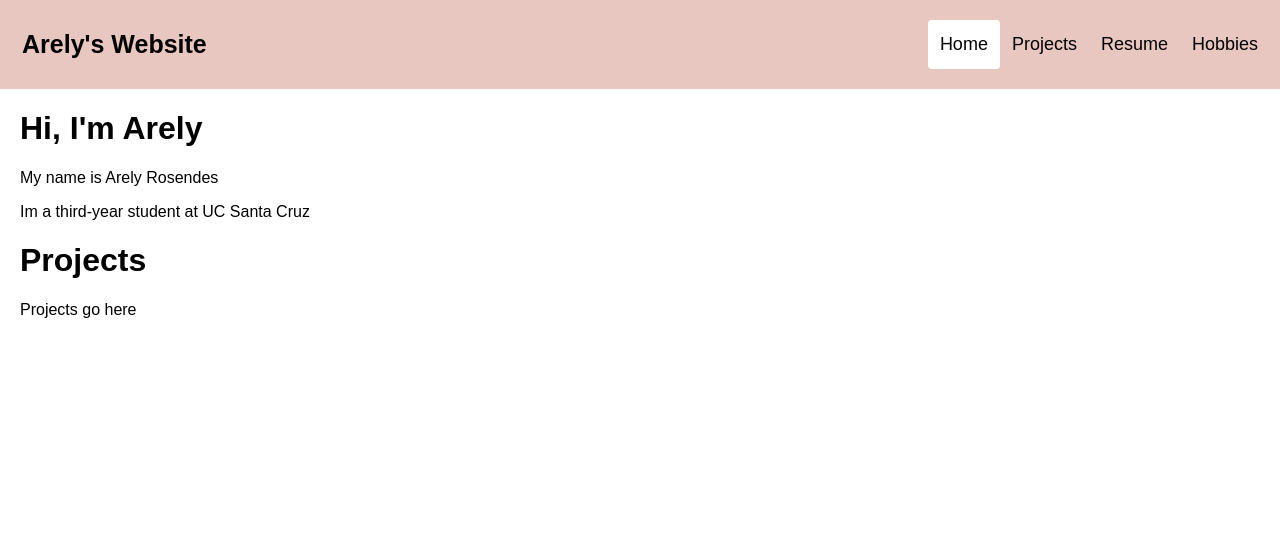
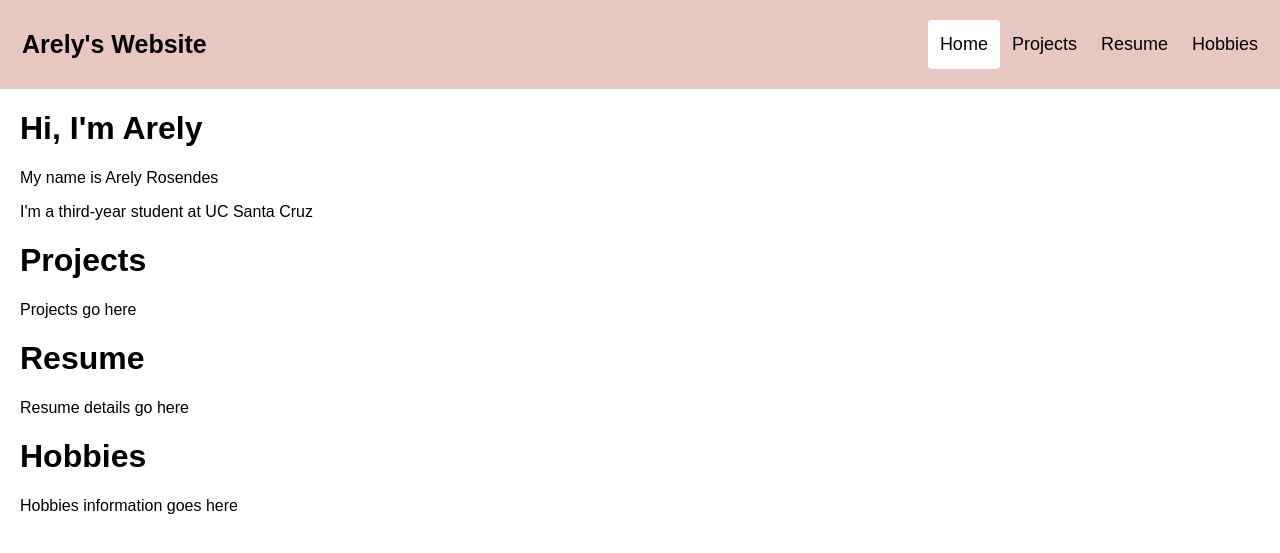
Before and after one commit to arelyyrosendes/Personal-Website, a Flask app: page / in a window 1280 px wide. Shown: the top 553 px of the page. Run offline with Flask 3, Linux system fonts and the light colour scheme.

```diff
--- a/templates/home.html
+++ b/templates/home.html
@@ -1,5 +1,5 @@
 <!DOCTYPE html>
-<html>
+<html lang="en">
 <head>
 <meta name="viewport" content="width=device-width, initial-scale=1">
 <style>
@@ -62,29 +62,43 @@ body {
 <body>
 
 <div class="header">
-  <a href="#default" class="logo">Arely's Website</a>
+  <a href="#home" class="logo">Arely's Website</a>
   <div class="header-right">
     <a class="active" href="#home">Home</a>
     <a href="#projects">Projects</a>
     <a href="#resume">Resume</a>
-    <a href="hobbies">Hobbies</a>
+    <a href="#hobbies">Hobbies</a>
   </div>
 </div>
 
-<div class="#home">
+<div id="home">
   <div style="padding-left:20px">
     <h1>Hi, I'm Arely</h1>
     <p>My name is Arely Rosendes</p>
-    <p>Im a third-year student at UC Santa Cruz</p>
+    <p>I'm a third-year student at UC Santa Cruz</p>
   </div>
 </div>
 
-<div class="#projects">
+<div id="projects">
   <div style="padding-left:20px">
     <h1>Projects</h1>
     <p>Projects go here</p>
   </div>
 </div>
 
+<div id="resume">
+  <div style="padding-left:20px">
+    <h1>Resume</h1>
+    <p>Resume details go here</p>
+  </div>
+</div>
+
+<div id="hobbies">
+  <div style="padding-left:20px">
+    <h1>Hobbies</h1>
+    <p>Hobbies information goes here</p>
+  </div>
+</div>
+
 </body>
 </html>
```
